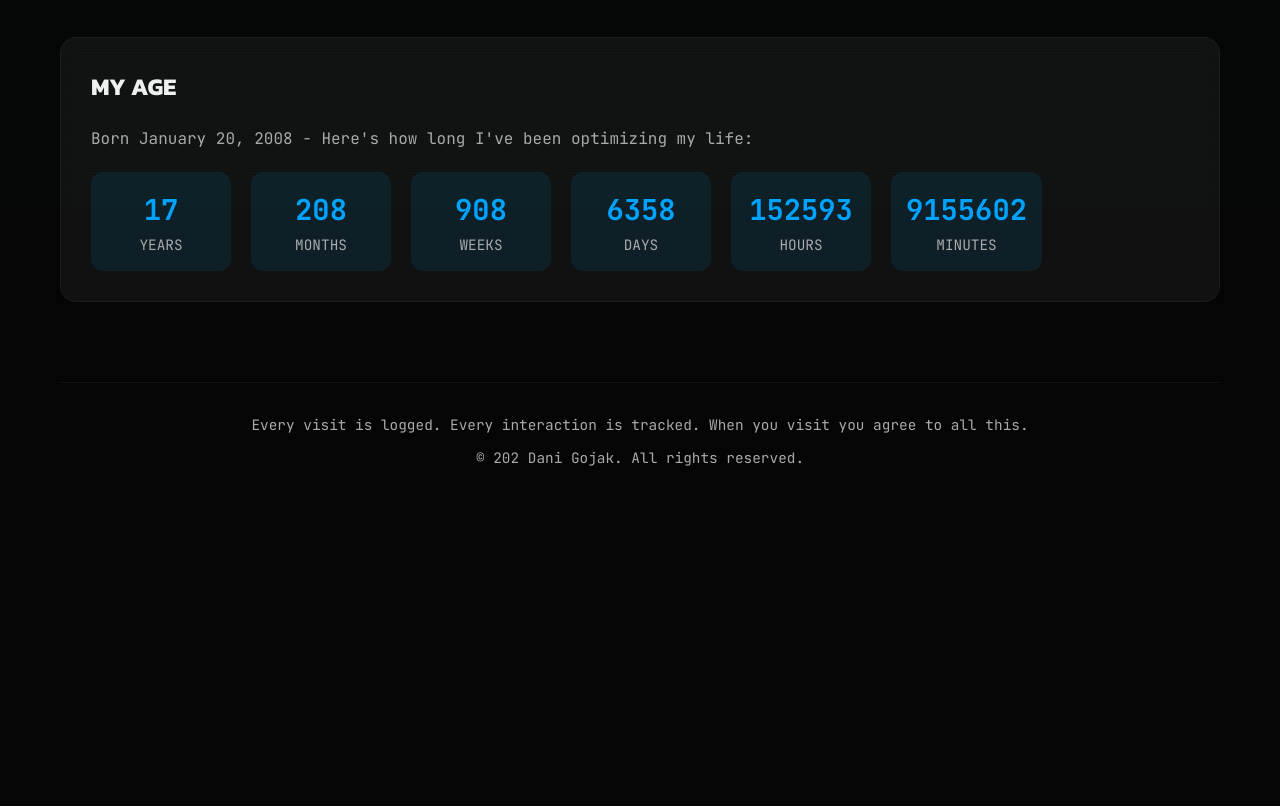
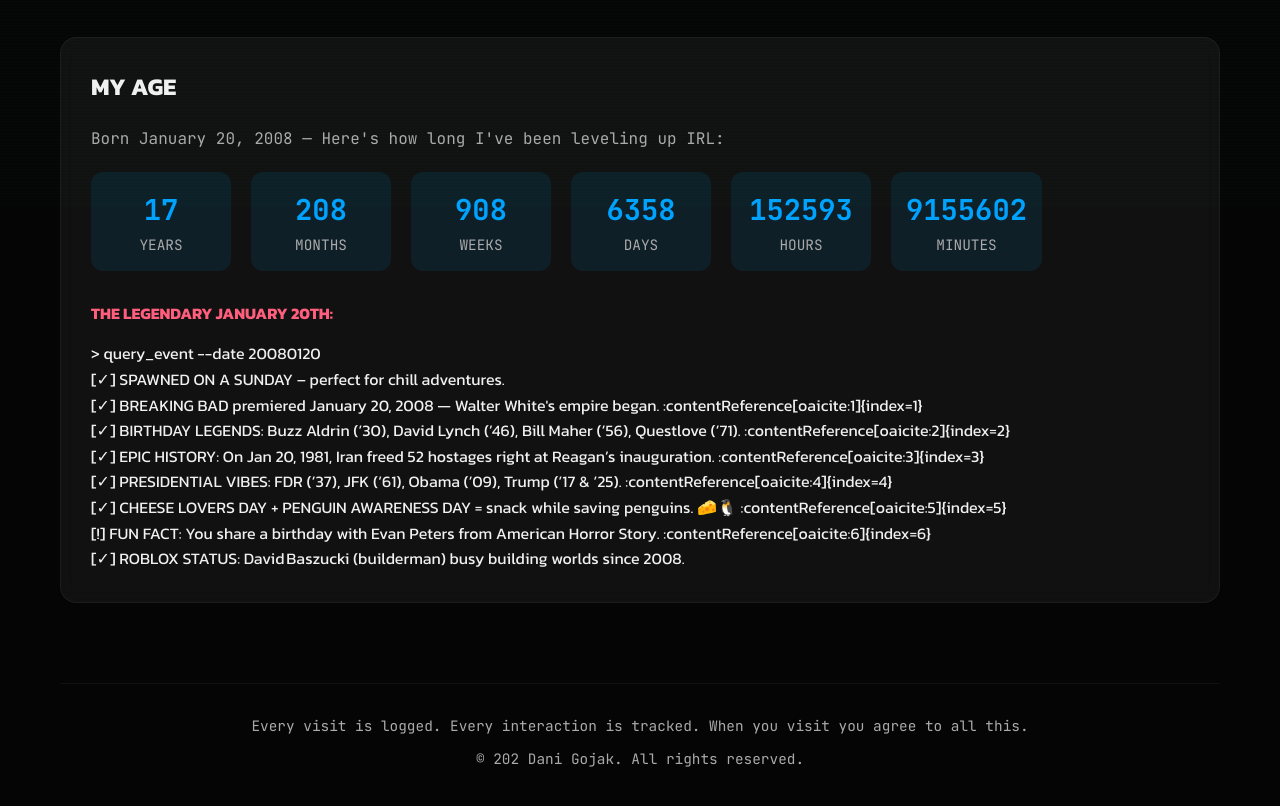
Before and after one commit to qwertzuiop12/danigojak.github.io, a plain HTML site: page home.html in a window 1280 px wide. Shown: the part 1261-2067 px from the top of the page. Before the commit the page ends 1790 px from the top, so only its background shows below. Drawn offline with Linux system fonts and the light colour scheme; no server answers.

Commit message:
Update home.html

```diff
--- a/home.html
+++ b/home.html
@@ -904,12 +904,48 @@
            <!-- Age Calculator -->
 <div class="age-calculator">
   <h3>MY AGE</h3>
-                <p>Born January 20, 2008 - Here's how long I've been optimizing my life:</p>
+  <p>Born January 20, 2008 — Here's how long I've been leveling up IRL:</p>
   <div class="age-display" id="ageDisplay">
     <!-- Filled by JavaScript -->
   </div>
+
+  <div class="birthday-facts">
+    <h4 style="color: var(--accent); margin-top: 30px; margin-bottom: 15px;">
+      THE LEGENDARY JANUARY 20TH:
+    </h4>
+    <div class="facts-terminal">
+      <div class="terminal-line">
+        <span class="prompt">></span>
+        <span class="command">query_event --date 20080120</span>
+      </div>
+      <div class="terminal-line">
+        <span class="output">[✓] SPAWNED ON A SUNDAY – perfect for chill adventures.</span>
+      </div>
+      <div class="terminal-line">
+        <span class="output">[✓] BREAKING BAD premiered January 20, 2008 — Walter White's empire began. :contentReference[oaicite:1]{index=1}</span>
+      </div>
+      <div class="terminal-line">
+        <span class="output">[✓] BIRTHDAY LEGENDS: Buzz Aldrin (’30), David Lynch (’46), Bill Maher (’56), Questlove (’71). :contentReference[oaicite:2]{index=2}</span>
+      </div>
+      <div class="terminal-line">
+        <span class="output">[✓] EPIC HISTORY: On Jan 20, 1981, Iran freed 52 hostages right at Reagan’s inauguration. :contentReference[oaicite:3]{index=3}</span>
+      </div>
+      <div class="terminal-line">
+        <span class="output">[✓] PRESIDENTIAL VIBES: FDR (’37), JFK (’61), Obama (’09), Trump (’17 & ’25). :contentReference[oaicite:4]{index=4}</span>
+      </div>
+      <div class="terminal-line">
+        <span class="output">[✓] CHEESE LOVERS DAY + PENGUIN AWARENESS DAY = snack while saving penguins. 🧀🐧 :contentReference[oaicite:5]{index=5}</span>
+      </div>
+      <div class="terminal-line">
+        <span class="output">[!] FUN FACT: You share a birthday with Evan Peters from American Horror Story. :contentReference[oaicite:6]{index=6}</span>
+      </div>
+      <div class="terminal-line">
+        <span class="output">[✓] ROBLOX STATUS: David Baszucki (builderman) busy building worlds since 2008.</span>
       </div>
     </div>
+  </div>
+</div>
+
 
         <!-- Achievements Section -->
         <div class="content-section" id="achievements-section">
```
Lines whose indentation alone changed are shown as unchanged.
